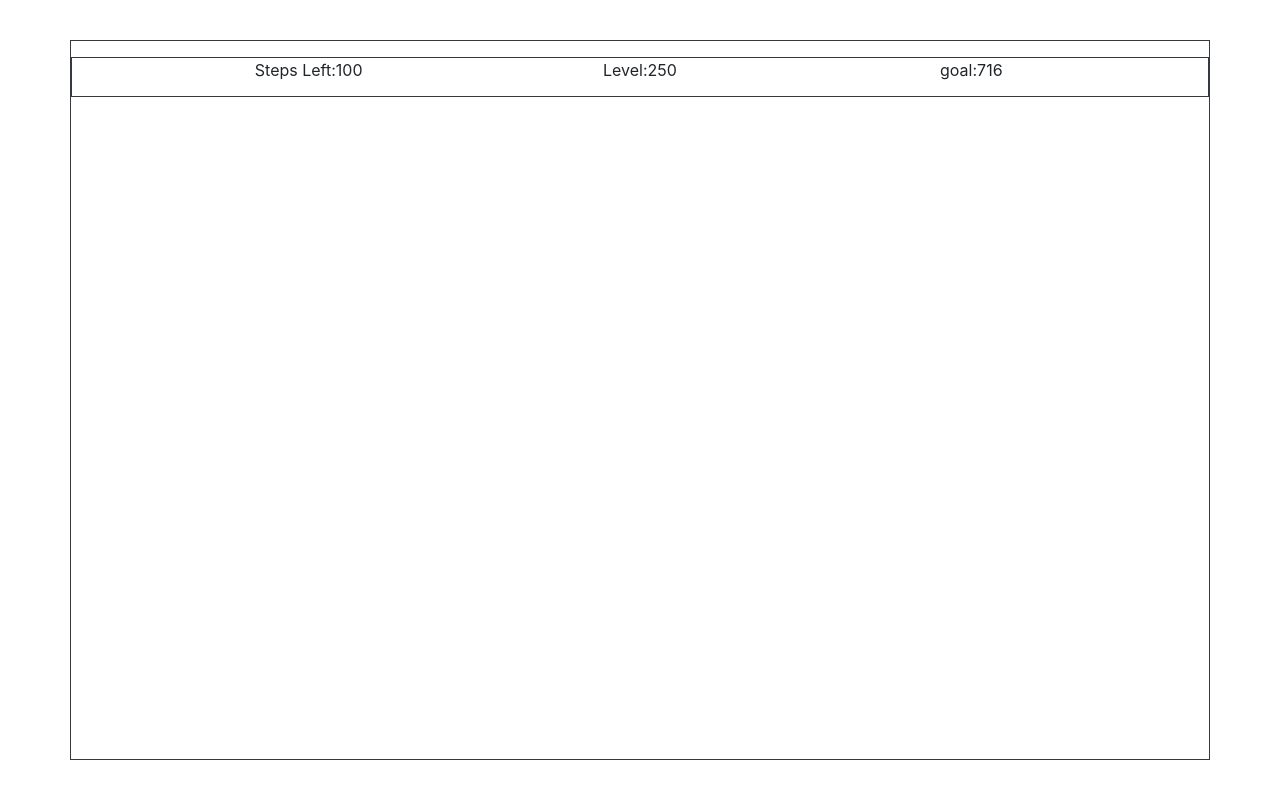
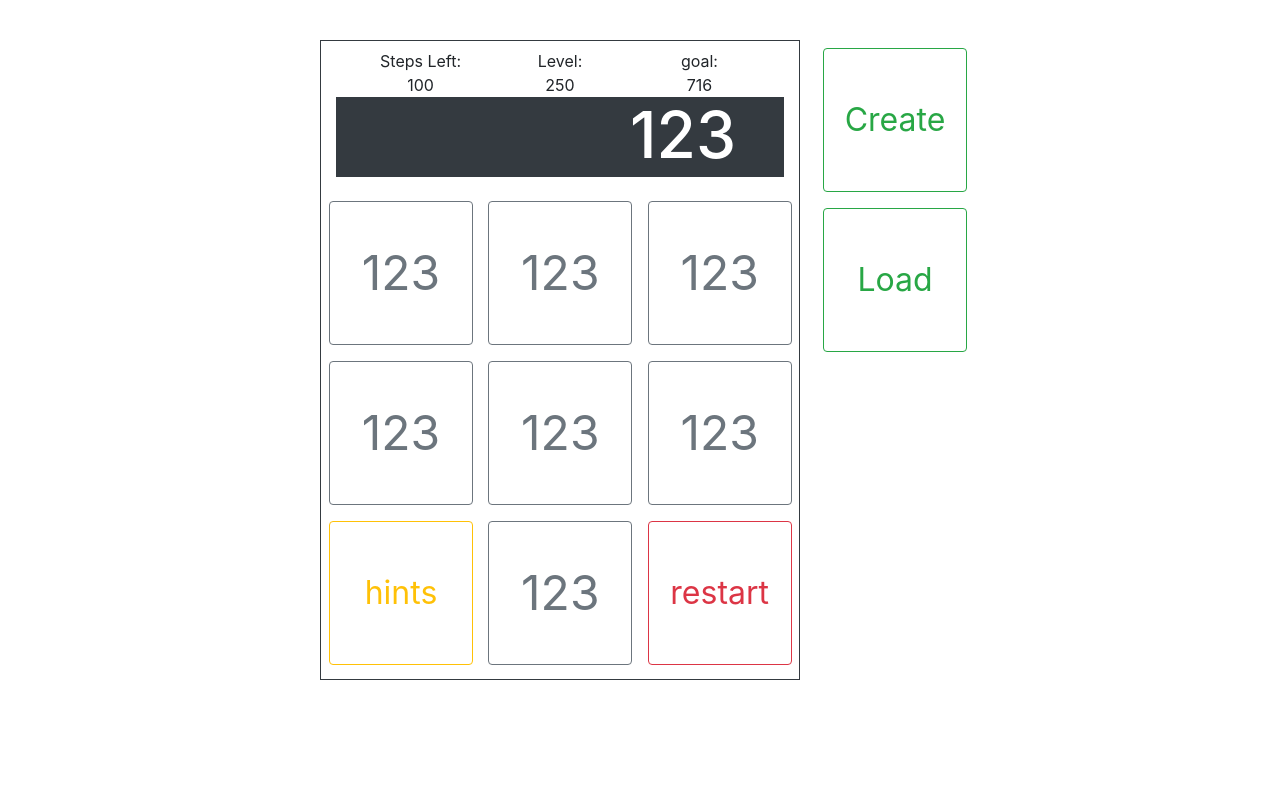
Before and after one commit to jianli588/Calculator-Game, a plain HTML site: page index.html in a window 1280 px wide. Drawn offline with nearby package versions, Linux system fonts and the light colour scheme.

Commit message:
finished_UI

```diff
--- a/css/style.css
+++ b/css/style.css
@@ -3,9 +3,55 @@ height:100%;
 min-height:100%;
 }
 
+.width_outer_container{
+    width:80vh;
+}
 
-#outer_container{
+.topbar_dimensions{
+    height: 6vh;
+     margin-top: 1vh;
+}
+
+.topbar_element{
+    height: 3vh;
+    font-size: 2vh;
+    overflow: hidden;
+}
+
+.height_outer_container{
+    height:80vh;
+}
+
+#margin_container{
 
     margin-top:5vh;
     margin-bottom:5vh;
 }
+
+.calculator_screen{
+    height: 10vh;
+}
+
+.calculator_screen_number{
+    font-size: 8vh;
+}
+
+.number_pad_margin{
+    padding-top:2vh;
+}
+
+.number_pad_grid{
+    height:20vh; padding:1vh;
+}
+
+.button_dimension{
+    height:18vh;
+    width:18vh;
+    }
+
+.button_font_short{
+    font-size:6vh;
+}
+.button_font_long{
+    font-size:4vh;
+}
--- a/index.html
+++ b/index.html
@@ -1,32 +1,109 @@
 <!DOCTYPE html>
 <html lang="en">
-<head>
-    <meta charset="UTF-8">
-    <meta name="viewport" content="width=device-width, initial-scale=1.0">
-    <meta http-equiv="X-UA-Compatible" content="ie=edge">
-    <link rel="stylesheet" href="https://use.fontawesome.com/releases/v5.0.13/css/all.css" integrity="sha384-DNOHZ68U8hZfKXOrtjWvjxusGo9WQnrNx2sqG0tfsghAvtVlRW3tvkXWZh58N9jp"
-      crossorigin="anonymous">
-    <link rel="stylesheet" href="https://stackpath.bootstrapcdn.com/bootstrap/4.1.1/css/bootstrap.min.css" integrity="sha384-WskhaSGFgHYWDcbwN70/dfYBj47jz9qbsMId/iRN3ewGhXQFZCSftd1LZCfmhktB"
-      crossorigin="anonymous">
-    <link rel="stylesheet" href="css/style.css">
+  <head>
+    <meta charset="UTF-8" />
+    <meta name="viewport" content="width=device-width, initial-scale=1.0" />
+    <meta http-equiv="X-UA-Compatible" content="ie=edge" />
+    <link
+      rel="stylesheet"
+      href="https://use.fontawesome.com/releases/v5.0.13/css/all.css"
+      integrity="sha384-DNOHZ68U8hZfKXOrtjWvjxusGo9WQnrNx2sqG0tfsghAvtVlRW3tvkXWZh58N9jp"
+      crossorigin="anonymous"
+    />
+    <link
+      rel="stylesheet"
+      href="https://stackpath.bootstrapcdn.com/bootstrap/4.1.1/css/bootstrap.min.css"
+      integrity="sha384-WskhaSGFgHYWDcbwN70/dfYBj47jz9qbsMId/iRN3ewGhXQFZCSftd1LZCfmhktB"
+      crossorigin="anonymous"
+    />
+    <link rel="stylesheet" href="css/style.css" />
     <title>Calculator Game</title>
-</head>
-<body>
-    <div id="outer_container">
-      <div class="container border border-dark" style="height: 90vh;">
-        <div class="row border border-dark" style="height:5vh; margin-top:2vh">
-            <div class="col-3 offset-1 text-center align-middle"  style="height:5vh; font-size:2vh;">
-              Steps Left:100
+  </head>
+  <body>
+    <div id="margin_container">
+      <!--Top Bar-->
+      <div class="container width_outer_container">
+        <div class="row">
+          <div class="border border-dark col-9 height_outer_container">
+            <div class="row topbar_dimensions">
+              <div class="col-3 offset-1 text-center align-middle topbar_element">
+                Steps Left:
+              </div>
+              <div class="col-4 text-center align-middle topbar_element">
+                Level:
+              </div>
+              <div class="col-3 text-center align-middle topbar_element">
+                goal:
+              </div>
+              <!--since offset only moves right-->
+              <div class="col-1"></div>
+
+              <div id="steps_left_counter" class="col-3 offset-1 text-center align-middle topbar_element">
+                100
+              </div>
+              <div id="level_number" class="col-4 text-center align-middle topbar_element">
+                250
+              </div>
+              <div id="target_number" class="col-3 text-center align-middle topbar_element">
+                716
+              </div>
+              <!--since offset only moves right-->
+              <div class="col-1"></div>
             </div>
-            <div class="col-4 text-center align-middle"  style="height:5vh; font-size:2vh;">
-              Level:250
+
+            <div class="bg-dark text-white text-right align-top pr-5 calculator_screen">
+              <h3 class="calculator_screen_number">123</h3>
             </div>
-            <div class="col-3 text-center align-middle"  style="height:5vh; font-size:2vh;">
-              goal:716
+
+
+            <div class="row number_pad_margin">
+              <div class="col-4 number_pad_grid">
+                <button id="top_left_button" class="btn btn-outline-secondary button_dimension button_font_short">123</button>
+              </div>
+              <div class="col-4 number_pad_grid">
+                <button id="top_button" class="btn btn-outline-secondary button_dimension button_font_short">123</button>
+              </div>
+              <div class="col-4 number_pad_grid">
+                <button id="top_right_button" class="btn btn-outline-secondary button_dimension button_font_short">123</button>
+              </div>
+
+              <div class="col-4 number_pad_grid">
+                <button id="left_button" class="btn btn-outline-secondary button_dimension button_font_short">123</button>
+              </div>
+              <div class="col-4 number_pad_grid">
+                <button id="center_button" class="btn btn-outline-secondary button_dimension button_font_short">123</button>
+              </div>
+              <div class="col-4 number_pad_grid">
+                <button id="right_button" class="btn btn-outline-secondary button_dimension button_font_short">123</button>
+              </div>
+
+              <div class="col-4 number_pad_grid">
+                <button id="hint_button" class="btn btn-outline-warning button_dimension button_font_long">hints</button>
+              </div>
+              <div class="col-4 number_pad_grid">
+                <button id="bottom_button" class="btn btn-outline-secondary button_dimension button_font_short">123</button>
+              </div>
+              <div class="col-4 number_pad_grid">
+                <button id="restart_button" class="btn btn-outline-danger button_dimension button_font_long">restart</button>
+              </div>
+
             </div>
-            <div class="col-1"></div><!--since you offset only moves right-->
+
+          </div>
+
+          <!--right side buttons-->
+          <div class="col-3 height_outer_container">
+            <div class="col-4 number_pad_grid">
+              <button class="btn btn-outline-success button_dimension button_font_long">Create</button>
+            </div>
+            <div class="col-4 number_pad_grid">
+              <button class="btn btn-outline-success button_dimension button_font_long">Load</button>
+            </div>
+
+
+          </div>
         </div>
       </div>
     </div>
-</body>
+  </body>
 </html>
```
